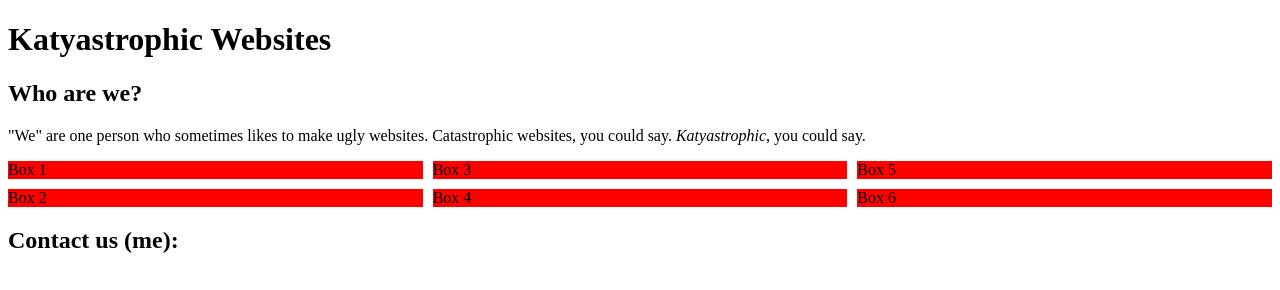
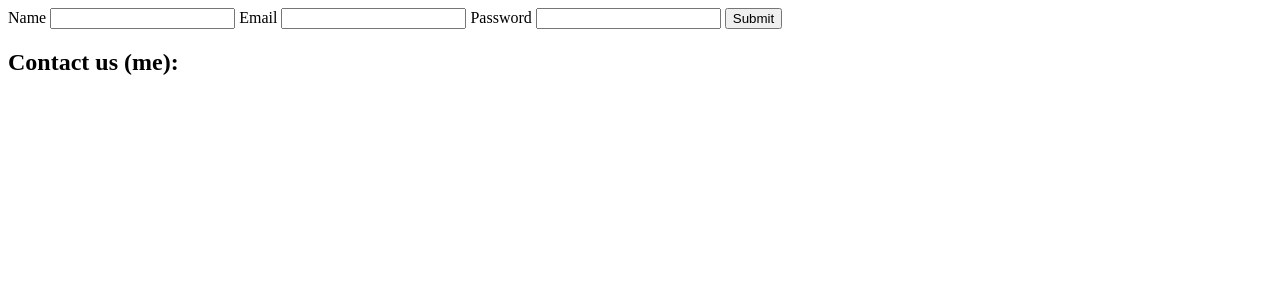
Before and after one commit to KatyaSenior/TechEdPractice, a plain HTML site: page index.html in a window 1280 px wide. Drawn offline with Linux system fonts and the light colour scheme.

Commit message:
callback

```diff
--- a/index.html
+++ b/index.html
@@ -5,27 +5,18 @@
     <meta name="viewport" content="width=device-width, initial-scale=1.0" />
     <title>Document</title>
     <link rel="stylesheet" href="/css/style.css" />
-    <script src="./js/script.js"></script>
+    <script src="./js/script.js" defer></script>
   </head>
   <body>
-    <h1>Katyastrophic Websites</h1>
-    <div>
-      <h2>Who are we?</h2>
-      <p>
-        "We" are one person who sometimes likes to make ugly websites.
-        Catastrophic websites, you could say. <i>Katyastrophic</i>, you could
-        say.
-      </p>
-    </div>
-    <div class="container">
-      <div class="box">Box 1</div>
-      <div class="box">Box 2</div>
-      <div class="box">Box 3</div>
-      <div class="box">Box 4</div>
-      <div class="box">Box 5</div>
-      <div class="box">Box 6</div>
-    </div>
-
+    <form id="uwu">
+      <label for="name">Name</label>
+      <input name="name" />
+      <label for="email">Email</label>
+      <input type="email" name="email" required />
+      <label for="password">Password</label>
+      <input type="password" name="password" required />
+      <button type="submit">Submit</button>
+    </form>
     <footer>
       <h2>Contact us (me):</h2>
     </footer>
--- a/js/script.js
+++ b/js/script.js
@@ -1,7 +1,9 @@
-const car = {
-  make: "Honda",
-  model: "Civic",
-  colour: "black",
-};
+const form = document.getElementById("uwu");
 
-console.log(`I drive my dad's ${car.colour} ${car.make} ${car.model}.`);
+form.addEventListener("submit", (event) => {
+  event.preventDefault();
+  const formData = new FormData(event.target);
+  console.log(formData);
+  const myObj = Object.fromEntries(formData);
+  console.log(myObj);
+});
```
